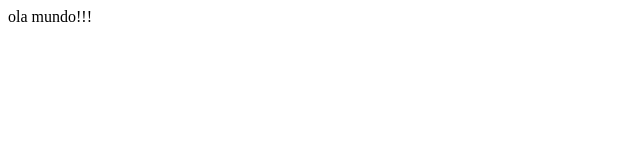
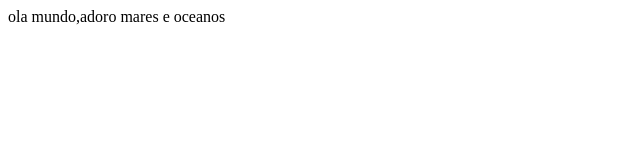
Before and after one commit to GusGus1704/Gust_exp, a plain HTML site: page index.html in a window 1280 px wide. Shown: the whole page, without its empty margins (0-640 px from the left). Drawn offline with Linux system fonts and the light colour scheme.

Commit message:
Update index.html

```diff
--- a/index.html
+++ b/index.html
@@ -6,6 +6,6 @@
     <title>Document</title>
 </head>
 <body>
-    ola mundo!!!
+    ola mundo,adoro mares e oceanos
 </body>
 </html>
```
